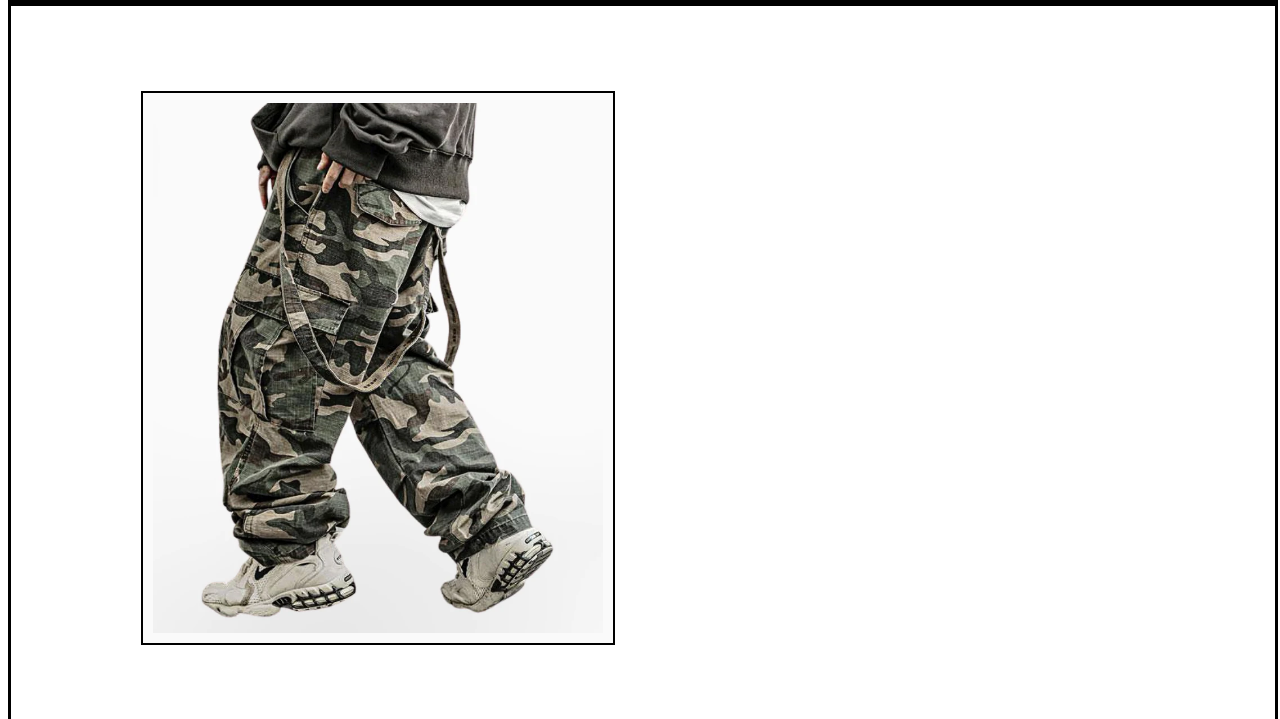
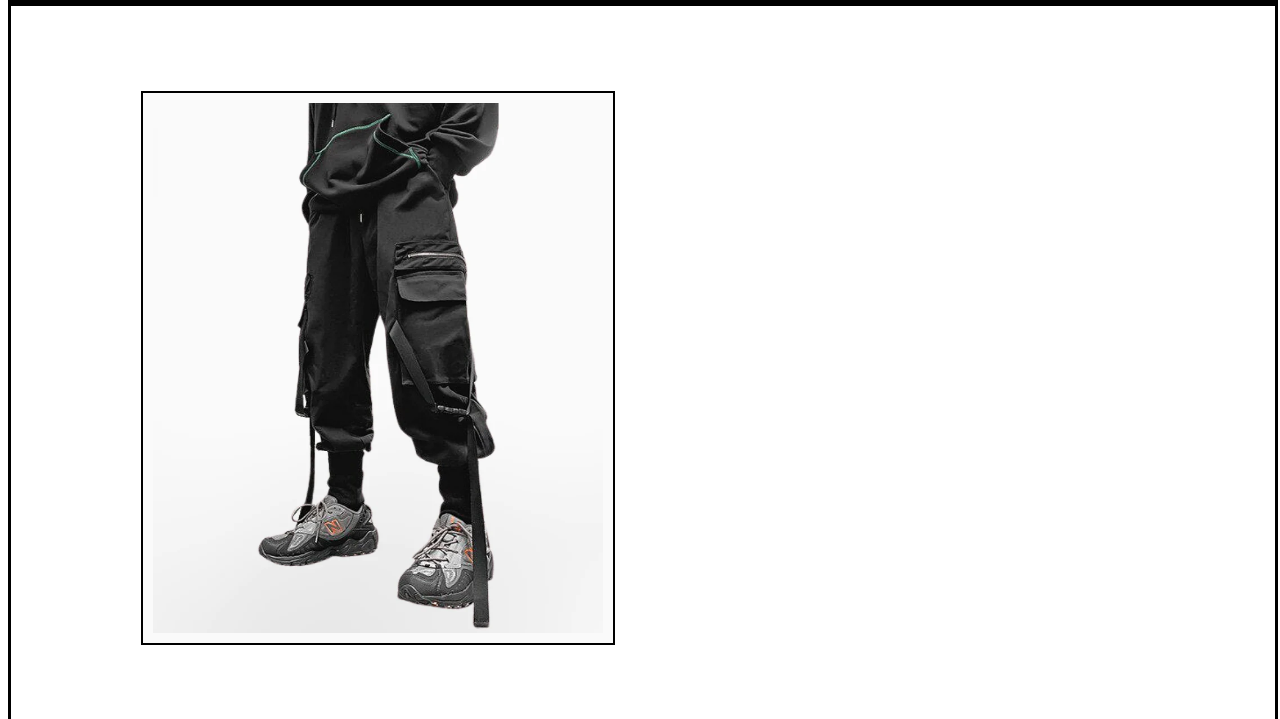
Before and after one commit to injal123/Streetwear-Website, a plain HTML site: page Pant3.html in a window 1280 px wide. Shown: the part 81-800 px from the top of the page. Drawn offline with nearby package versions, Linux system fonts and the light colour scheme.

Commit message:
Fix image paths

```diff
--- a/Pant3.html
+++ b/Pant3.html
@@ -193,7 +193,8 @@ input{
 
         <div class="discounted">
 
-         <img style="margin-left: 10px; margin-top: 10px; cursor: pointer;" src="photo/pant2.webp" height="530px" width="450px">
+         <img style="margin-left: 10px; margin-top: 10px; cursor: pointer;"
+         src="photo/pant3.webp" height="530px" width="450px">
 
         </div>
 
```
Also changed, not shown: pant4.html (+2 -1 lines).
